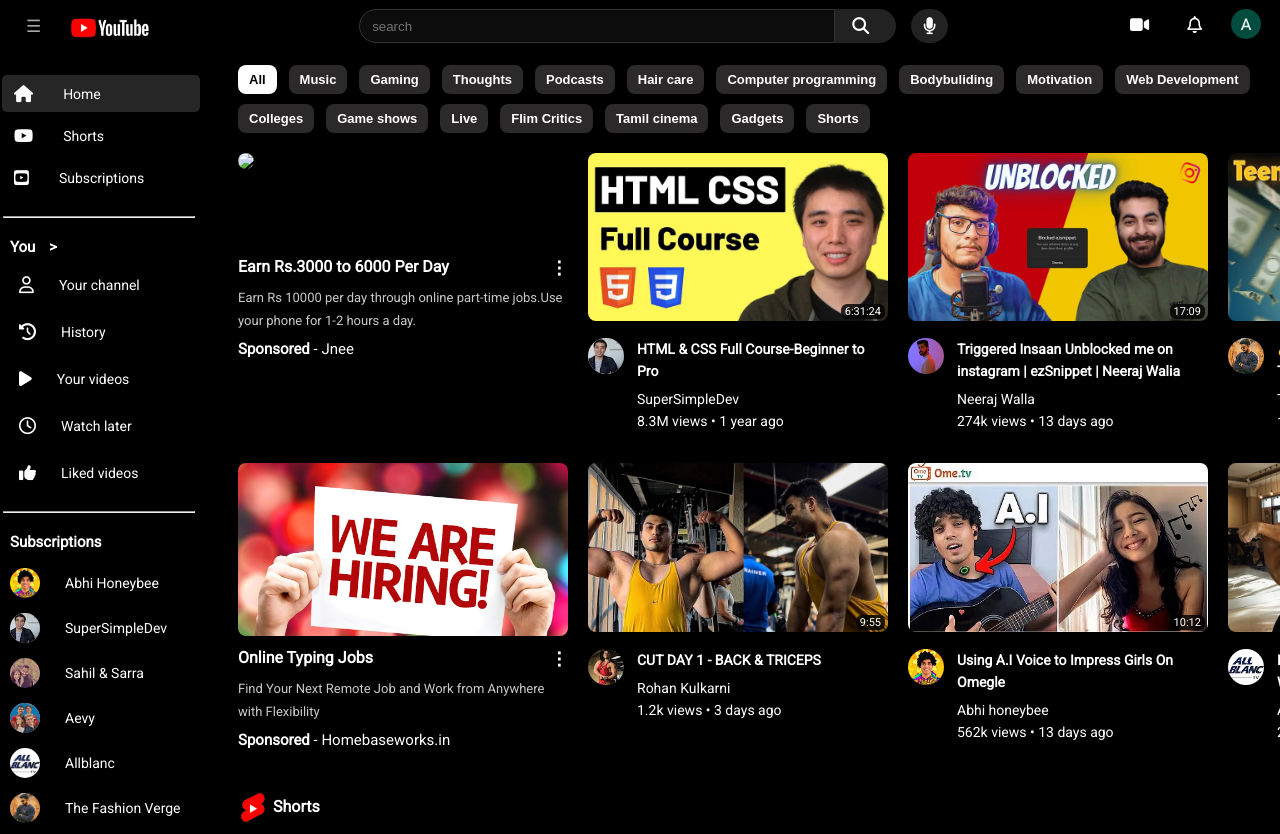
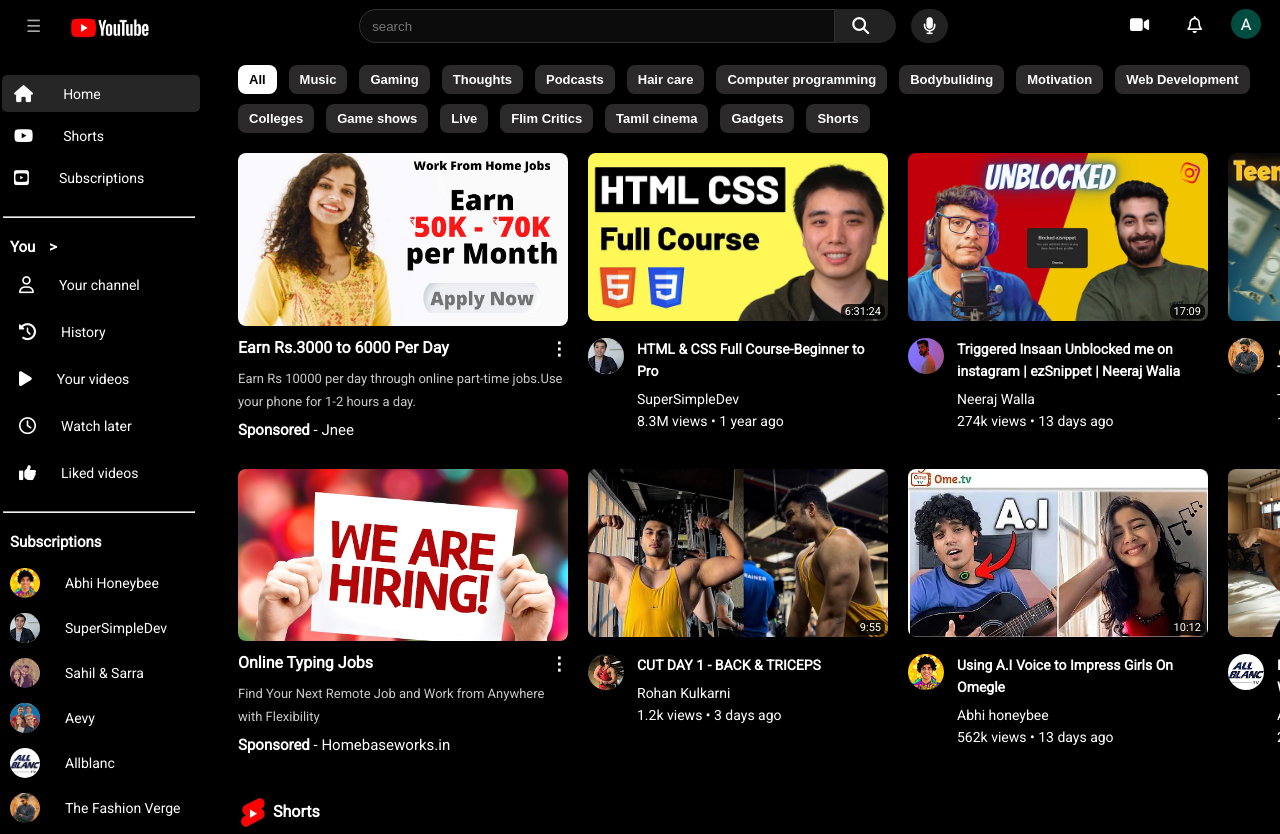
Before and after one commit to AnuragOn1/Youtube-clone, a plain HTML site: page index.html in a window 1280 px wide. Shown: the top 834 px of the page. Drawn offline with Linux system fonts and the light colour scheme; files whose address does not match are found by name.

Commit message:
changed the path of thumbnail

```diff
--- a/index.html
+++ b/index.html
@@ -195,10 +195,7 @@
       <div class="row-1">
         <div class="ad-video">
           <div class="hover-change">
-            <img
-              class="thumbnail-1"
-              src="/Youtube/thumbnails/thumbnail-1.jpg"
-            />
+            <img class="thumbnail-1" src="thumbnails/thumbnail-1.jpg" />
             <div class="visit-site"><a href="">Visit site</a></div>
           </div>
           <div class="Ad-video-1">
```
